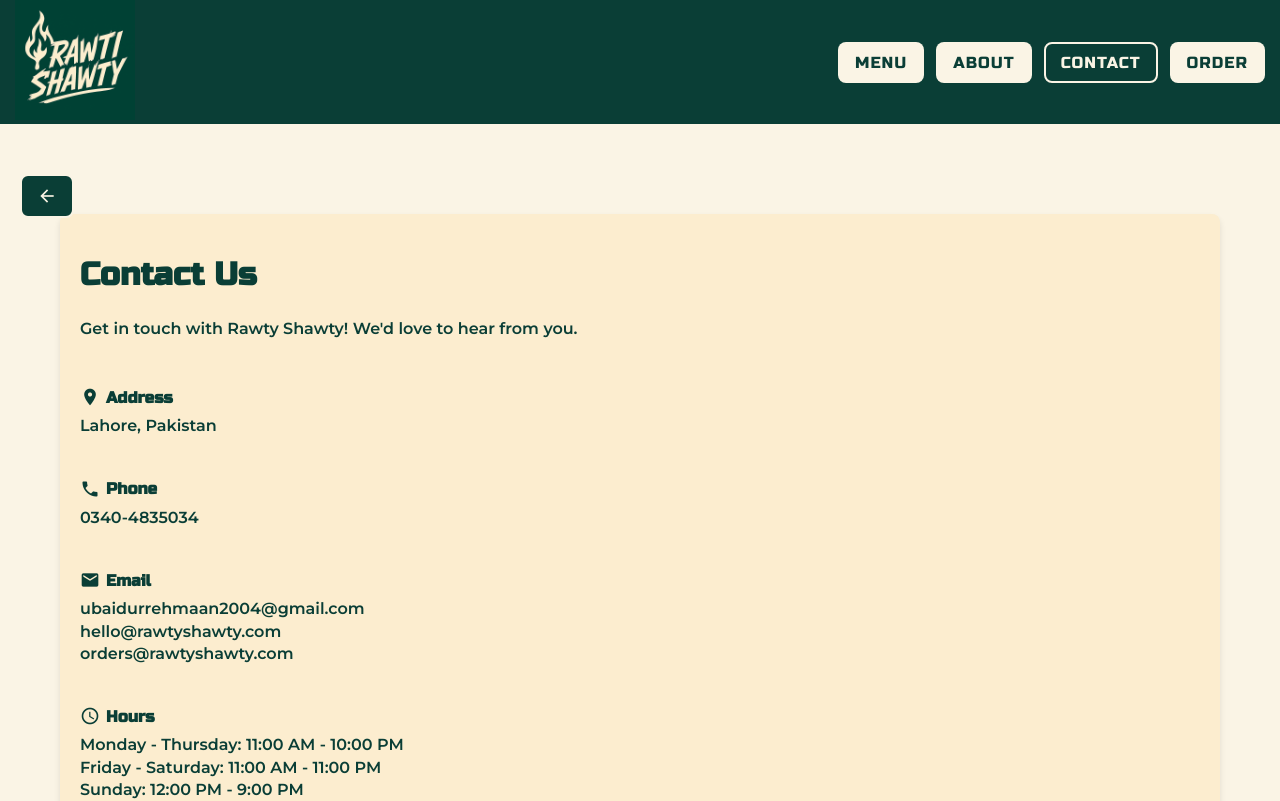
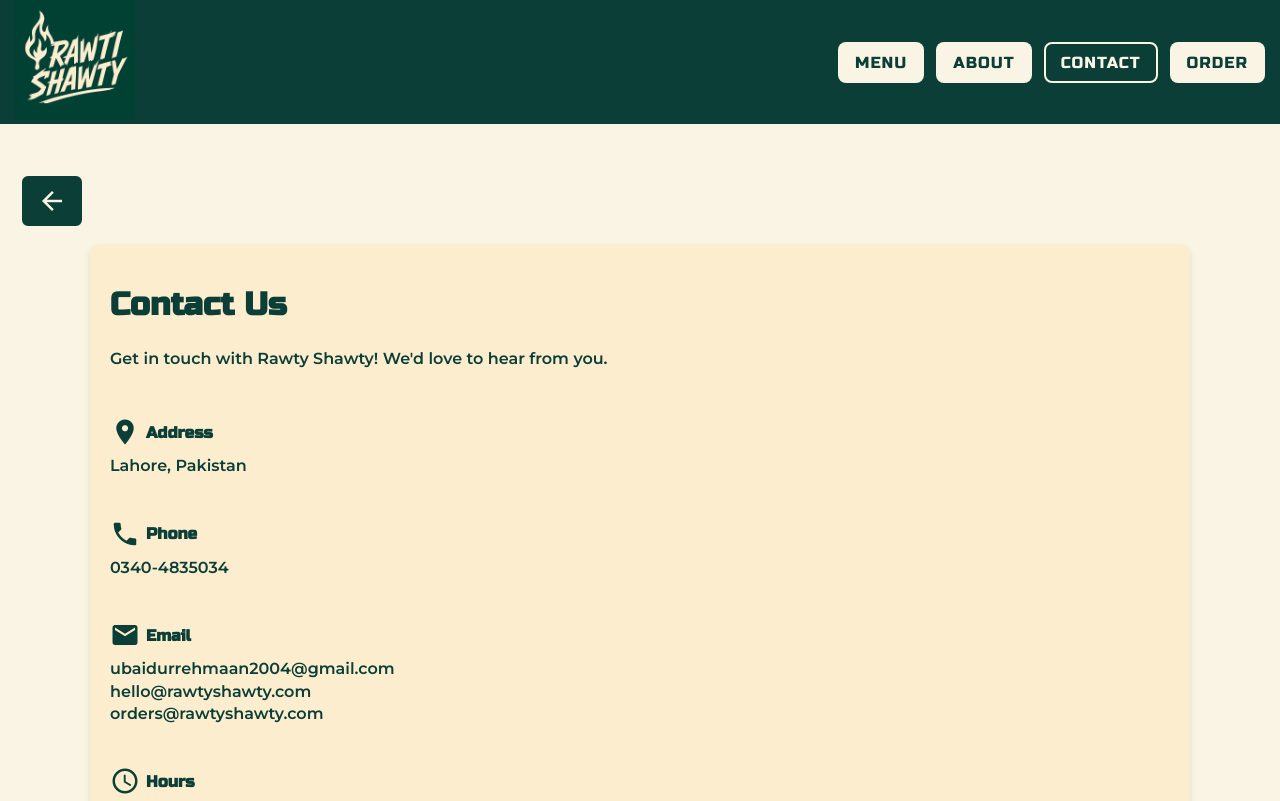
Before and after one commit to UbaidUrRehmaanDar/Rawty-Shawty, a Vue app: page /contact in a window 1280 px wide. Shown: the top 801 px of the page. Built offline with nearby package versions, Linux system fonts and the light colour scheme; a web font is replaced by a local one.

Commit message:
Updated project

```diff
--- a/src/components/About.vue
+++ b/src/components/About.vue
@@ -55,7 +55,7 @@
 .container {
   display: flex;
   gap: 20px;
-  padding: 40px;
+  padding: 70px;
   margin-top: 30px;
 }
 
--- a/src/components/Contact.vue
+++ b/src/components/Contact.vue
@@ -45,7 +45,7 @@
   gap: 20px;
   font-family: 'Inter', sans-serif;
   flex-wrap: wrap;
-  padding: 40px;
+  padding: 70px;
   margin-top: 30px;
 }
 
@@ -112,7 +112,7 @@
 }
 
 .material-icons {
-  font-size: 20px;
+  font-size: 30px;
 }
 
 @media (max-width: 768px) {
```
